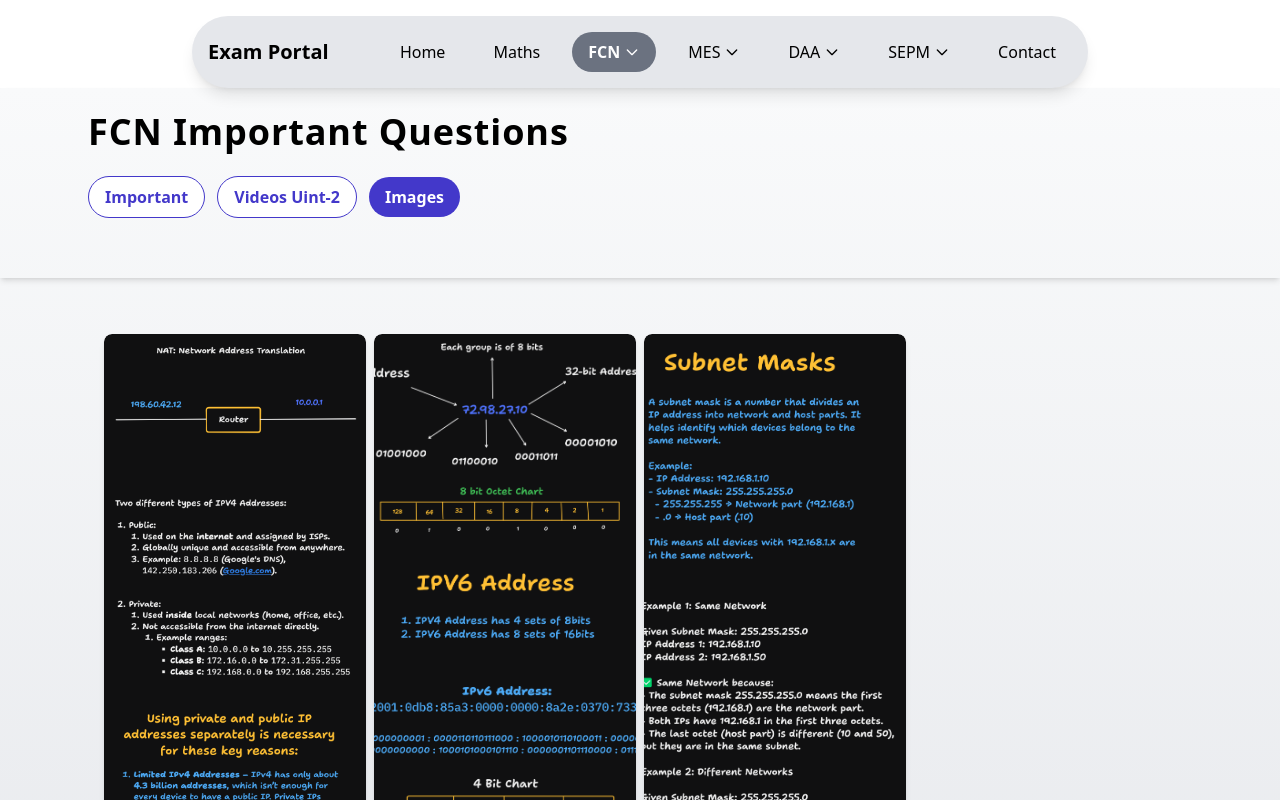
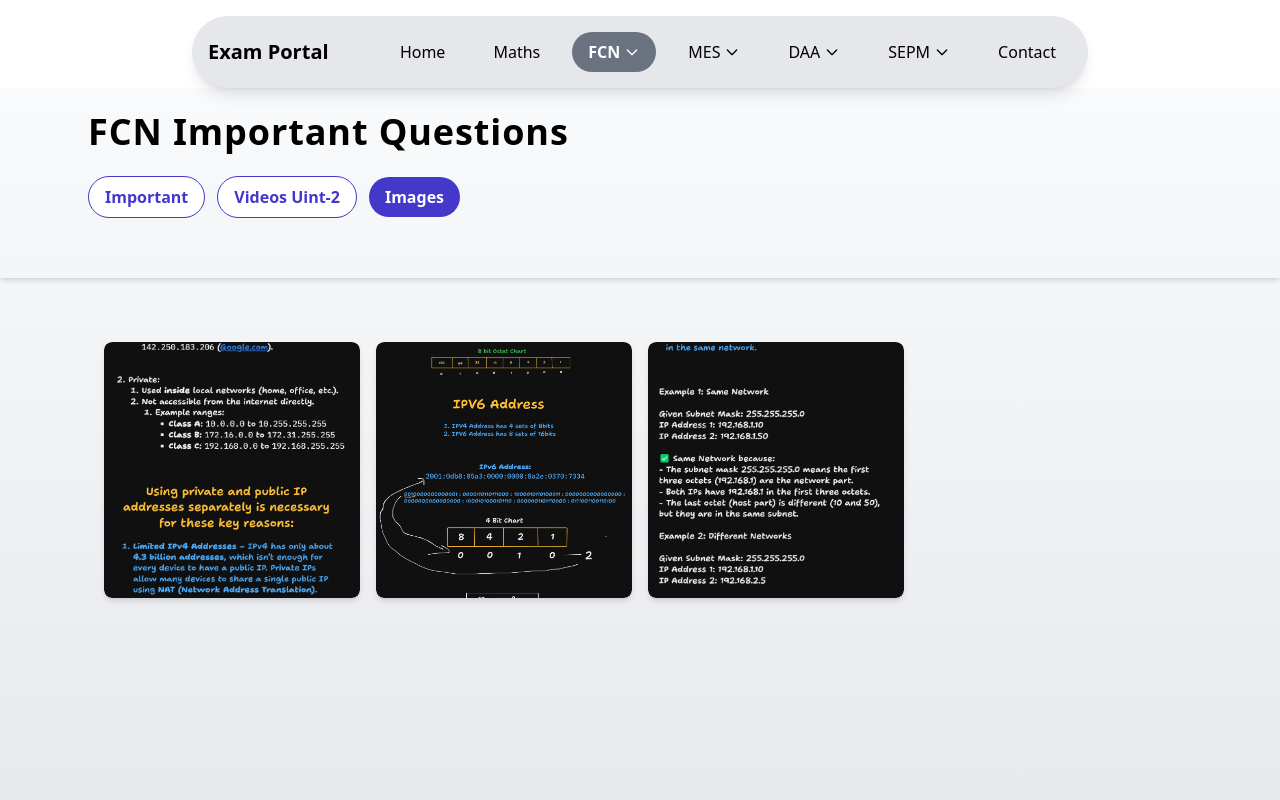
Before and after one commit to NITHINKR06/ImpoortantQuestions, a Next.js app: page /mse2/fcn in a window 1280 px wide. Both pictures are taken after a click on the button "Images". Shown: the top 800 px of the page. Built offline with nearby package versions, Linux system fonts and the light colour scheme.

Commit message:
Added fcn image video link etc...

```diff
--- a/src/app/mse2/fcn/Imp3.jsx
+++ b/src/app/mse2/fcn/Imp3.jsx
@@ -1,7 +1,6 @@
 'use client'
 import React, { useState } from 'react';
 import { FaTimes } from 'react-icons/fa';
-// Import your local images
 import image1 from '@/app/images/fcn/NAT.png';
 import image2 from '@/app/images/fcn/IPV6 Address.png';
 import image3 from '@/app/images/fcn/Subnet Masks.png';
@@ -24,12 +23,12 @@ export default function ImageGallery() {
   };
 
   return (
-    <div className="p-4">
-      <div className="grid grid-cols-2 sm:grid-cols-3 md:grid-cols-4 gap-2">
+    <div className="px-4 py-6">
+      <div className="grid grid-cols-2 sm:grid-cols-3 md:grid-cols-4 gap-4">
         {images.map((img, index) => (
           <div
             key={index}
-            className="relative cursor-pointer hover:scale-105 transition-transform duration-300 overflow-hidden rounded-lg shadow-md"
+            className="relative aspect-square cursor-pointer hover:scale-105 transition-transform duration-300 overflow-hidden rounded-lg shadow-md w-full"
             onClick={() => openModal(img)}
           >
             <Image
@@ -37,6 +36,7 @@ export default function ImageGallery() {
               alt={`Gallery ${index}`}
               className="w-full h-full object-cover rounded-lg"
               placeholder="blur"
+              sizes="(max-width: 640px) 50vw, (max-width: 768px) 33vw, 25vw"
             />
           </div>
         ))}
@@ -47,7 +47,6 @@ export default function ImageGallery() {
           className="fixed inset-0 z-50 flex items-center justify-center backdrop-blur-lg"
           onClick={closeModal}
         >
-          {/* Fixed close button */}
           <button
             onClick={closeModal}
             className="fixed top-4 right-4 text-white bg-black bg-opacity-50 rounded-full p-2 hover:bg-opacity-75 transition"
@@ -56,7 +55,7 @@ export default function ImageGallery() {
           </button>
 
           <div
-            className="relative max-h-[90vh] max-w-[70vw] sm:w-[100vw] overflow-auto"
+            className="relative max-h-[90vh] max-w-[90vw] sm:max-w-[70vw] overflow-auto"
             onClick={(e) => e.stopPropagation()}
           >
             <Image
```
